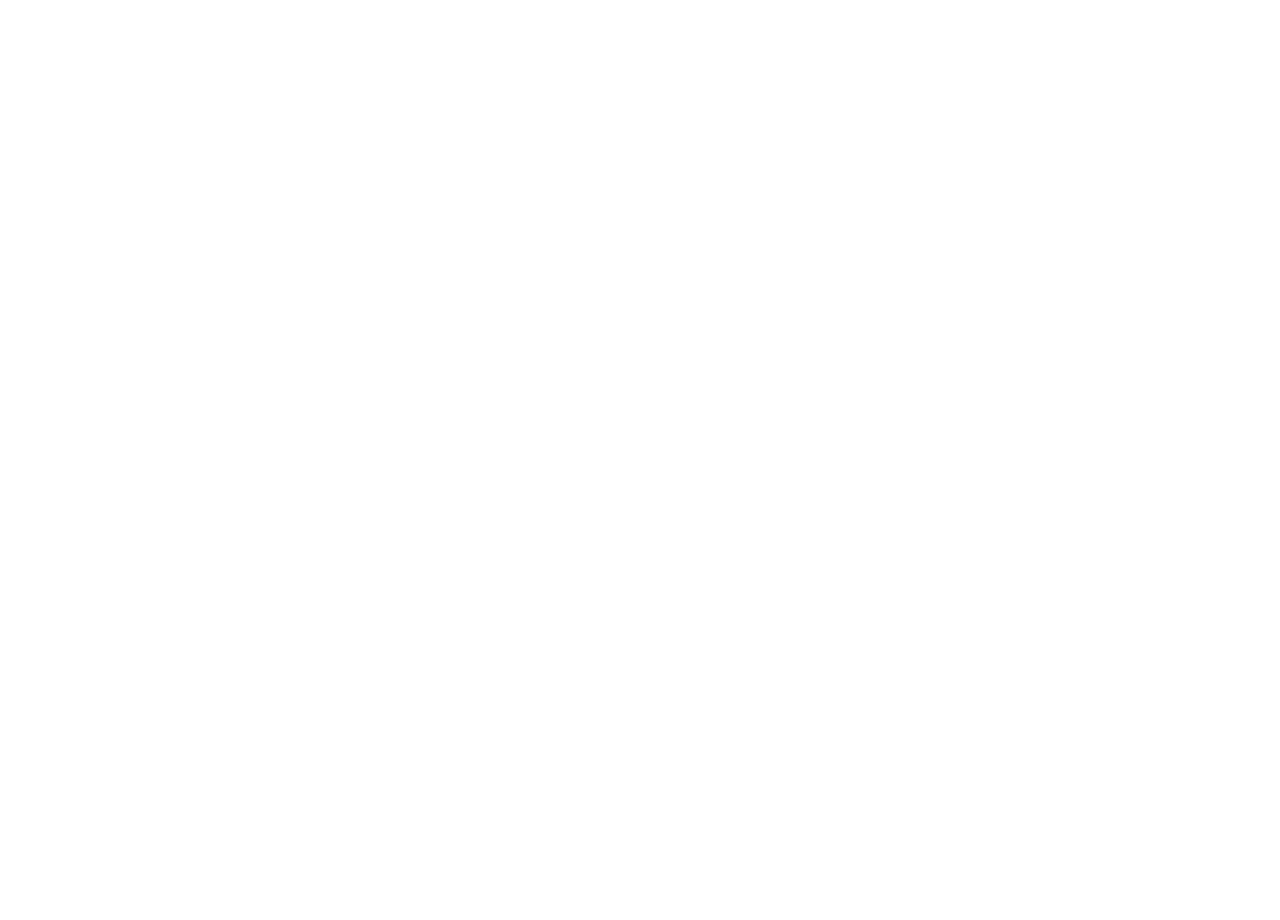
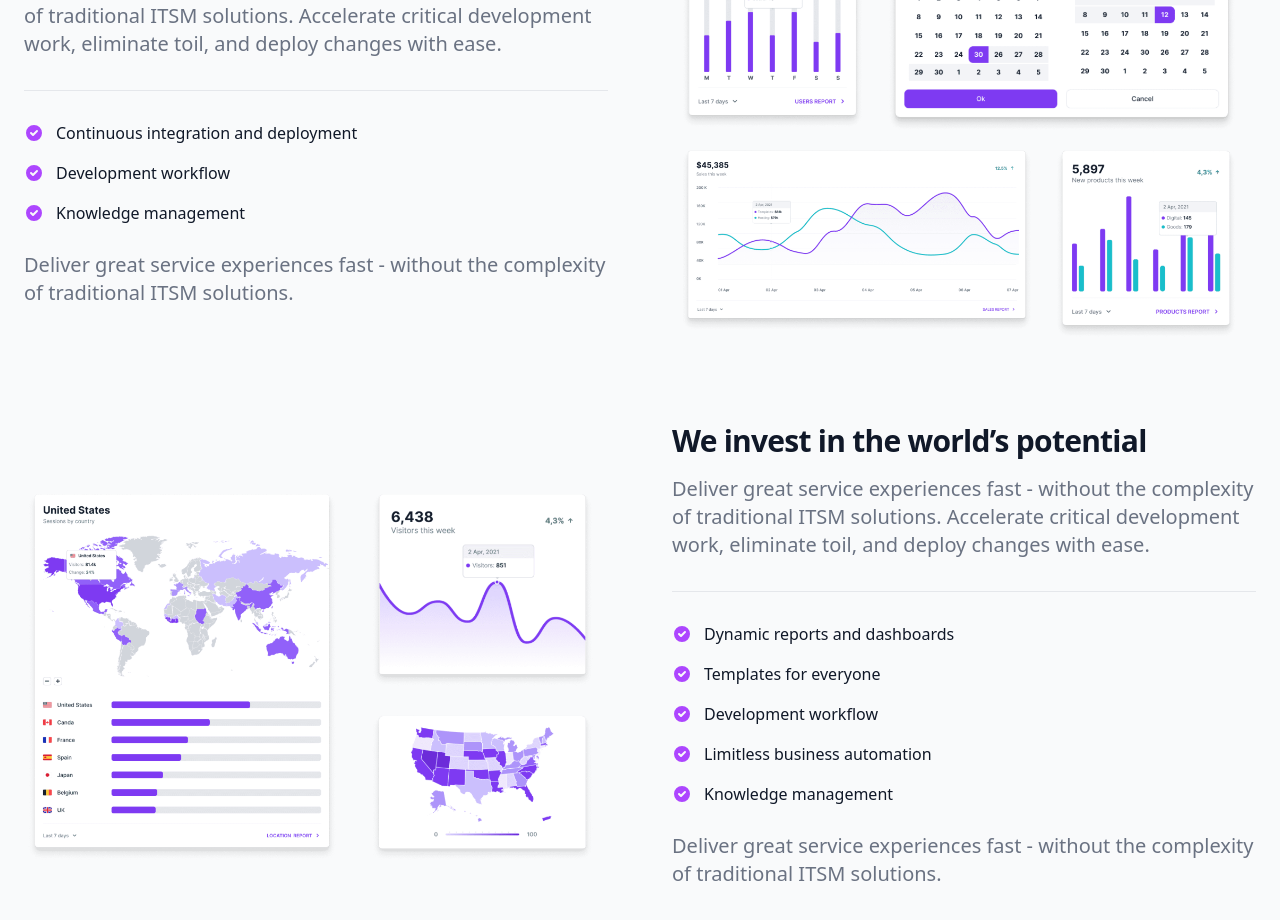
Before and after one commit to devhimelali/agency-landing-page-using-react-js, a React (Vite) app: page / in a window 1280 px wide. Shown: the part 860-1780 px from the top of the page. Before the commit the page ends 800 px from the top, so only its background shows below. Built offline with nearby package versions, Linux system fonts and the light colour scheme.

Commit message:
Service section one done

```diff
--- a/src/Home.jsx
+++ b/src/Home.jsx
@@ -1,6 +1,7 @@
 import Header from "./components/Header/Header";
 import Hero from "./components/Hero";
 import Brands from "./components/Brands";
+import Services from "./components/Services.jsx";
 
 export default function Home() {
     return (
@@ -8,6 +9,7 @@ export default function Home() {
             <Header/>
             <Hero/>
             <Brands/>
+            <Services/>
         </>
     )
 }
--- /dev/null
+++ b/src/components/FeatureList.jsx
@@ -0,0 +1,12 @@
+import Check from "./icons/Check";
+
+export default function FeatureList({item}) {
+    return (
+        <li className="flex space-x-3">
+            <Check/>
+            <span className="text-base font-medium leading-tight text-gray-900 dark:text-white">
+                {item.title}
+            </span>
+        </li>
+    )
+}
--- a/src/components/Hero.jsx
+++ b/src/components/Hero.jsx
@@ -12,7 +12,7 @@ export default function Hero() {
                 <div
                     className="grid max-w-screen-xl px-4 pt-20 pb-8 mx-auto lg:gap-8 xl:gap-0 lg:py-16 lg:grid-cols-12 lg:pt-28">
                     <div className="mr-auto place-self-center lg:col-span-7">
-                        <SectionHeading heading={heroInfo.heading} description={heroInfo.subHeading}/>
+                        <SectionHeading heading={heroInfo.heading} description={heroInfo.subHeading} className={'max-w-2xl text-4xl leading-none md:text-5xl xl:text-6xl'}/>
                         <div className="space-y-4 sm:flex sm:space-y-0 sm:space-x-4">
                             <Button icon={GithubLogo}>
                                 View on GitHub
--- /dev/null
+++ b/src/components/Service.jsx
@@ -0,0 +1,25 @@
+import SectionHeading from "./common/SectionHeading.jsx";
+import FeatureList from "./FeatureList.jsx";
+
+export default function Service({sectionTitle, features, shortDescription, image, leftCLassName, rightCLassName}) {
+    return (
+        <div className="items-center gap-8 lg:grid lg:grid-cols-2 xl:gap-16">
+
+            <div className={`text-gray-500 sm:text-lg dark:text-gray-400 ${leftCLassName}`}>
+                <SectionHeading {...sectionTitle}/>
+
+                <ul role="list" className="pt-8 space-y-5 border-t border-gray-200 my-7 dark:border-gray-700">
+                    {features.map((item) => (
+                        <FeatureList key={item.id} item={item}/>
+                    ))}
+                </ul>
+
+                <p className="mb-8 font-light lg:text-xl">
+                    {shortDescription}
+                </p>
+            </div>
+            <img className={`hidden w-full mb-4 rounded-lg lg:mb-0 lg:flex ${rightCLassName}`} src={image}
+                 alt="dashboard feature image"/>
+        </div>
+    )
+}
--- /dev/null
+++ b/src/components/Services.jsx
@@ -0,0 +1,12 @@
+import serviceInfo from '../data/service'
+import Service from "./Service";
+
+export default function Services() {
+    return (
+        <section className="bg-gray-50 dark:bg-gray-800">
+            <div className="max-w-screen-xl px-4 py-8 mx-auto space-y-12 lg:space-y-20 lg:py-24 lg:px-6">
+                {serviceInfo.map((item) => ( <Service {...item} key={item.id}/> ))}
+            </div>
+        </section>
+    )
+}
--- a/src/components/common/SectionHeading.jsx
+++ b/src/components/common/SectionHeading.jsx
@@ -1,4 +1,4 @@
-export default function SectionHeading({heading, subHeading, description, className = ""}) {
+export default function SectionHeading({heading, subHeading, description, className}) {
     return (
         <>
             {subHeading && (
@@ -7,12 +7,12 @@ export default function SectionHeading({heading, subHeading, description, classN
                 </p>
             )}
             <h1
-                className={`max-w-2xl mb-4 text-4xl font-extrabold leading-none tracking-tight md:text-5xl xl:text-6xl dark:text-white ${className}`}
-                dangerouslySetInnerHTML={{ __html: heading }}
+                className={`mb-4 font-extrabold tracking-tight text-gray-900 dark:text-white ${className ? className : 'text-3xl'}`}
+                dangerouslySetInnerHTML={{__html: heading}}
             />
             <p
                 className="max-w-2xl mb-6 font-light text-gray-500 lg:mb-8 md:text-lg lg:text-xl dark:text-gray-400"
-                dangerouslySetInnerHTML={{ __html: description }}
+                dangerouslySetInnerHTML={{__html: description}}
             />
         </>
     )
--- /dev/null
+++ b/src/components/icons/Check.jsx
@@ -0,0 +1,10 @@
+export default function Check() {
+    return (
+        <svg className="flex-shrink-0 w-5 h-5 text-purple-500 dark:text-purple-400"
+             fill="currentColor" viewBox="0 0 20 20" xmlns="http://www.w3.org/2000/svg">
+            <path fillRule="evenodd"
+                  d="M10 18a8 8 0 100-16 8 8 0 000 16zm3.707-9.293a1 1 0 00-1.414-1.414L9 10.586 7.707 9.293a1 1 0 00-1.414 1.414l2 2a1 1 0 001.414 0l4-4z"
+                  clipRule="evenodd"></path>
+        </svg>
+    )
+}
--- /dev/null
+++ b/src/data/service.js
@@ -0,0 +1,65 @@
+import FeatureImageOne from '../assets/features/feature-1.png'
+import FeatureImageTwo from '../assets/features/feature-2.png'
+
+const serviceInfo = [
+    {
+        id: 1,
+        sectionTitle:{
+            heading: "Work with tools you already use",
+            description: "Deliver great service experiences fast - without the complexity of traditional ITSM solutions. Accelerate critical development work, eliminate toil, and deploy changes with ease."
+        },
+        features: [
+            {
+                id: 1,
+                title: "Continuous integration and deployment"
+            },
+            {
+                id: 2,
+                title: "Development workflow"
+            },
+            {
+                id: 3,
+                title: "Knowledge management"
+            }
+        ],
+        shortDescription: "Deliver great service experiences fast - without the complexity of traditional ITSM solutions.",
+        image: FeatureImageOne,
+        leftCLassName: "order-1",
+        rightCLassName: "order-2",
+    },
+    {
+        id: 2,
+        sectionTitle:{
+            heading: "We invest in the world’s potential",
+            description: "Deliver great service experiences fast - without the complexity of traditional ITSM solutions. Accelerate critical development work, eliminate toil, and deploy changes with ease."
+        },
+        features: [
+            {
+                id: 1,
+                title: "Dynamic reports and dashboards"
+            },
+            {
+                id: 2,
+                title: "Templates for everyone"
+            },
+            {
+                id: 3,
+                title: "Development workflow"
+            },
+            {
+                id: 4,
+                title: "Limitless business automation"
+            },
+            {
+                id: 5,
+                title: "Knowledge management"
+            }
+        ],
+        shortDescription: "Deliver great service experiences fast - without the complexity of traditional ITSM solutions.",
+        image: FeatureImageTwo,
+        leftCLassName: "order-2",
+        rightCLassName: "order-1",
+    }
+];
+
+export default serviceInfo
```
